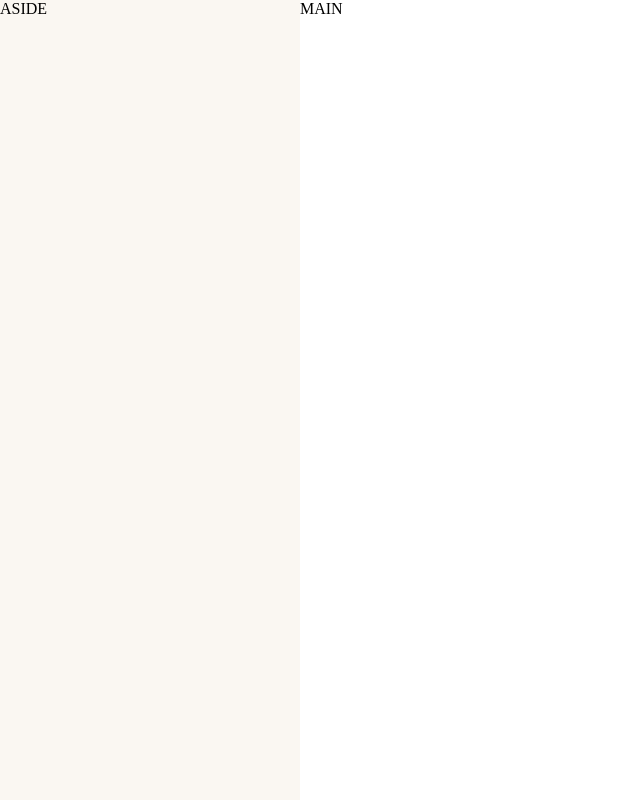
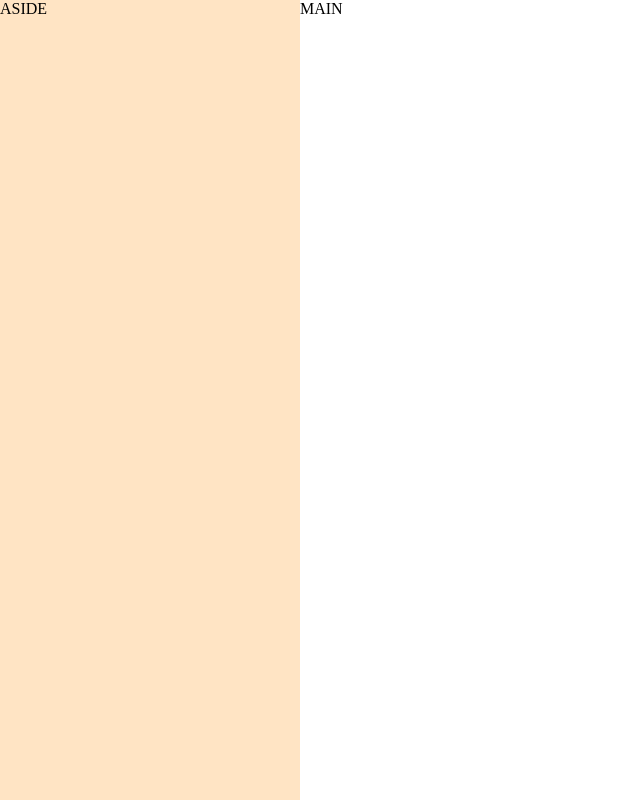
Before and after one commit to Mnde81/eduhouse, a plain HTML site: page index.html in a window 1280 px wide. Shown: the whole page, without its empty margins (0-640 px from the left). Drawn offline with Linux system fonts and the light colour scheme.

Commit message:
updated file

```diff
--- a/css/main.css
+++ b/css/main.css
@@ -13,7 +13,7 @@ body {
 }
 
 aside {
-    background-color: #FAF7F2;
+    background-color: bisque;
 
 }
 
```
